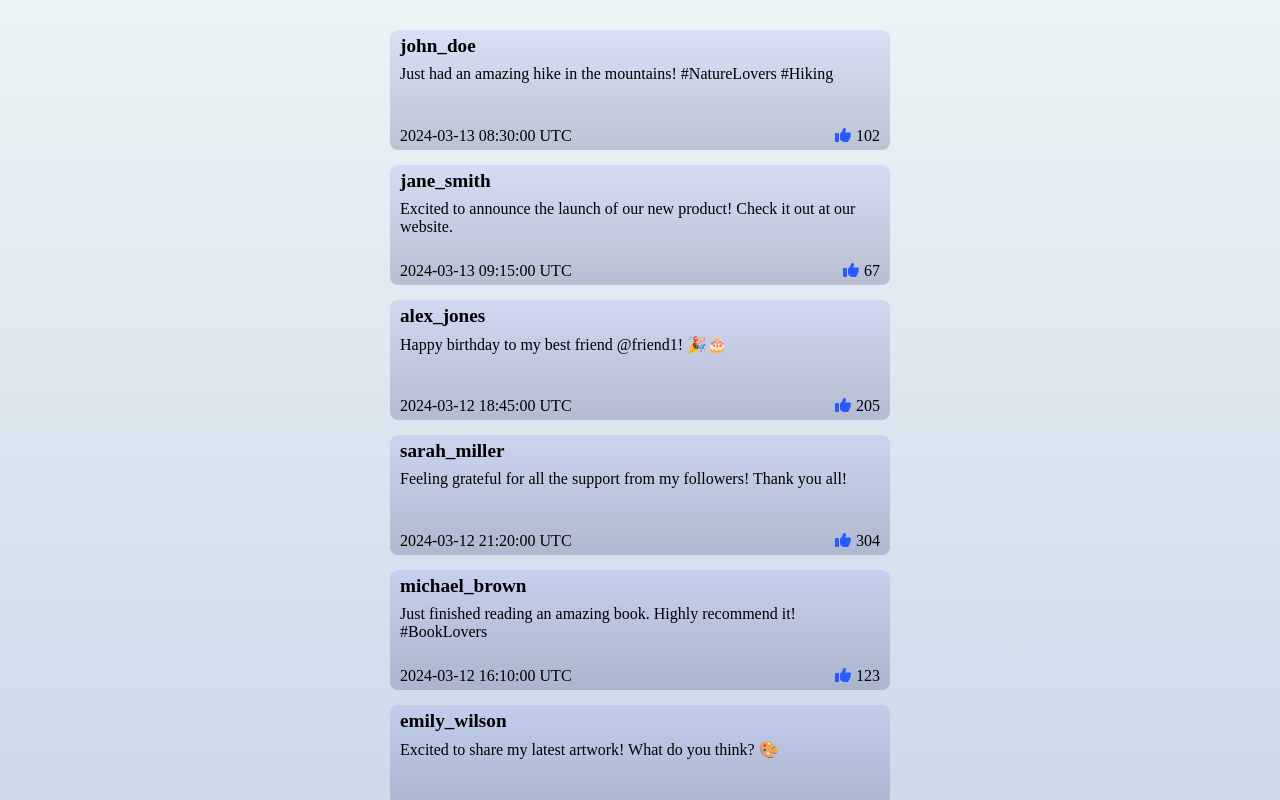
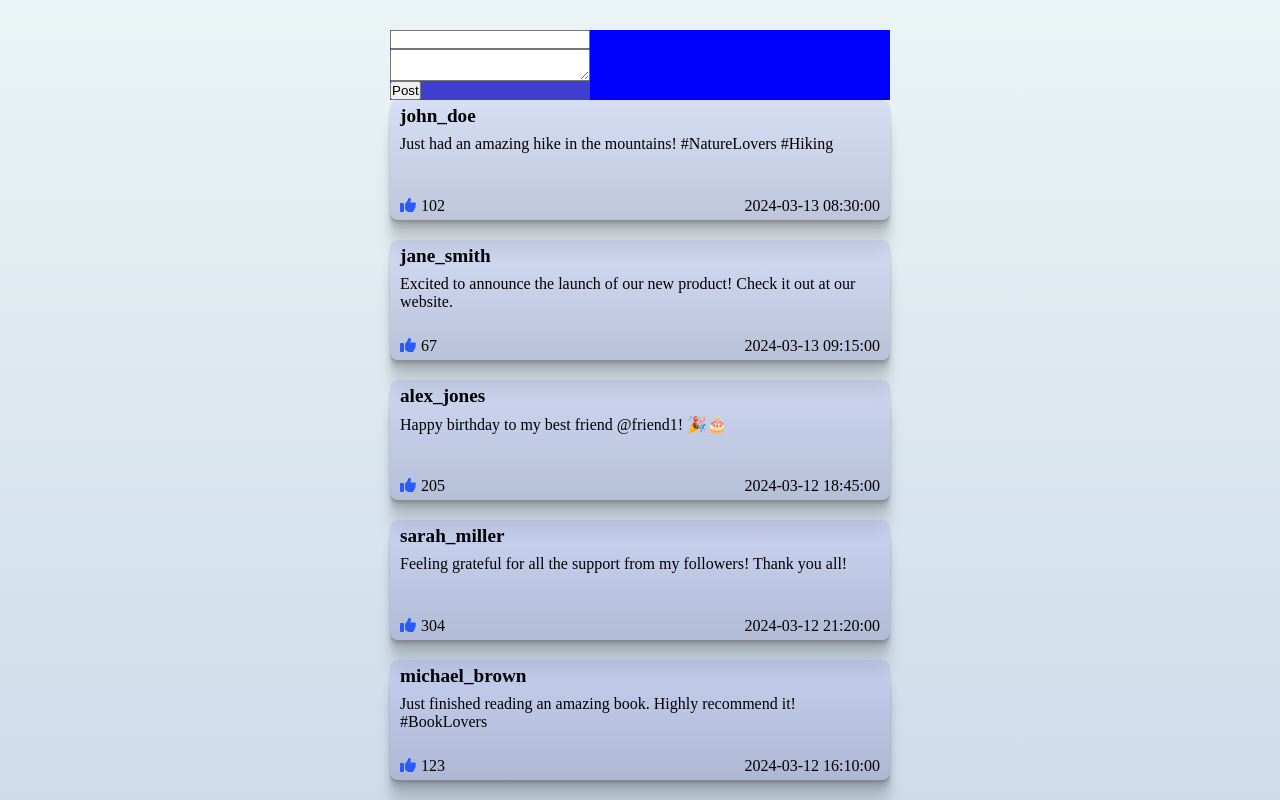
Before and after one commit to bendik-kodehode/React---Social-Media-Feed, a React (Vite) app: page / in a window 1280 px wide. Shown: the top 800 px of the page. Built offline with nearby package versions, Linux system fonts and the light colour scheme.

Commit message:
End of day push

```diff
--- /dev/null
+++ b/src/AddPost/AddPost.jsx
@@ -0,0 +1,15 @@
+import style from "./AddPost.module.css";
+
+function AddPost() {
+    return (
+        <form>
+            <div className={style.content}>
+                <input type="text"></input>
+                <textarea></textarea>
+                <button>Post</button>
+            </div>
+        </form>
+    )
+}
+
+export default AddPost;
--- /dev/null
+++ b/src/AddPost/AddPost.module.css
@@ -0,0 +1,14 @@
+form {
+    background-color: blue;
+}
+
+button {
+    width: fit-content;
+}
+
+.content {
+    background-color: rgb(62, 62, 207);
+    max-width: 200px;
+    display: flex;
+    flex-direction: column;
+}
--- a/src/App.jsx
+++ b/src/App.jsx
@@ -1,7 +1,13 @@
 import Feed from "./Feed/Feed";
+import AddPost from "./AddPost/AddPost";
 
 function App() {
-    return <Feed/>
+    return (
+    <>
+    <AddPost/>
+    <Feed/>
+    </>
+    )
 }
 
 
--- a/src/Feed/Feed.module.css
+++ b/src/Feed/Feed.module.css
@@ -1,6 +1,6 @@
 .list {
     display: flex;
     flex-direction: column;
-    gap: 15px;
+    gap: 20px;
     list-style-type: none;
 }
--- a/src/Post/Post.jsx
+++ b/src/Post/Post.jsx
@@ -4,7 +4,7 @@ import { faThumbsUp } from '@fortawesome/free-solid-svg-icons'
 
 function Post({post, index}) {
     const {username, content, likes, timestamp} = post;
-    const cleanedTimestamp = timestamp.replace("T", " ").replace("Z", " UTC")
+    const cleanedTimestamp = timestamp.replace("T", " ").replace("Z", " ")
     return (
         <li className={style.card} key={index}>
             <div className={style.contentContainer}>
--- a/src/Post/Post.module.css
+++ b/src/Post/Post.module.css
@@ -1,11 +1,18 @@
 .card {
-    background: linear-gradient(to top, rgba(19, 18, 82, 0.2), rgba(72, 58, 255, 0.1));
+    background: linear-gradient(to top, rgba(40, 38, 126, 0.2), rgba(72, 58, 255, 0.1));
     max-width: 500px;
     min-height: 120px;
     padding: 5px 10px;
     border-radius: 8px;
     display: flex;
     flex-direction: column;
+    box-shadow: rgba(0, 0, 0, 0.09) 0px 2px 1px, rgba(0, 0, 0, 0.09) 0px 4px 2px, rgba(0, 0, 0, 0.09) 0px 8px 4px, rgba(0, 0, 0, 0.09) 0px 16px 8px, rgba(0, 0, 0, 0.09) 0px 32px 16px;
+    transition: transform 0.2s ease-in;
+}
+
+.card:hover {
+    transform: scale(1.05);
+    transition: transform 0.2s ease-out;
 }
 
 .title {
@@ -23,7 +30,7 @@
 
 .infoContainer {
     display: flex;
-    flex-direction: row-reverse;
+    flex-direction: row;
     flex-grow: 1;
     justify-content: space-between;
     align-items: flex-end;
```
